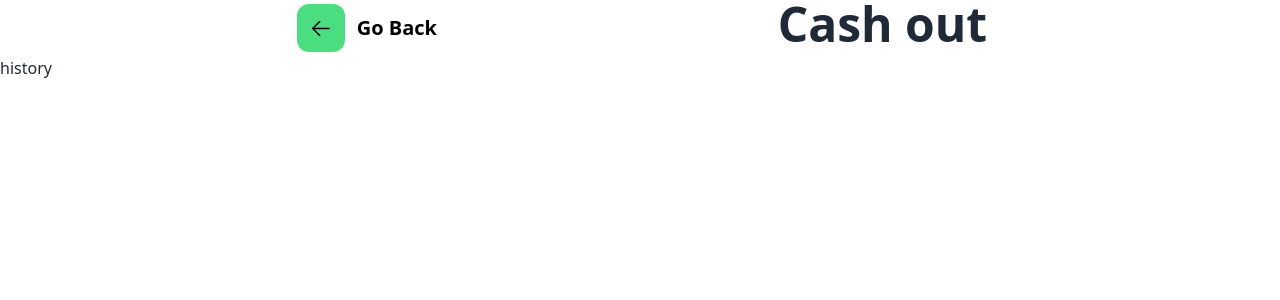
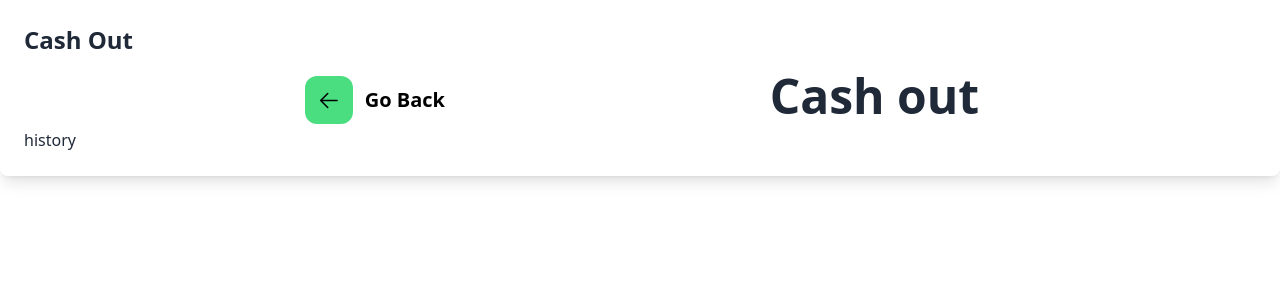
Before and after one commit to ABidhasan134/your-cash-clinte, a React (Vite) app: page /cashOut in a window 1280 px wide. Shown: the top 300 px of the page. Built offline with nearby package versions, Linux system fonts and the light colour scheme.

Commit message:
cash out animiting

```diff
--- a/package.json
+++ b/package.json
@@ -15,6 +15,7 @@
     "cookie-parser": "^1.4.6",
     "firebase": "^10.12.4",
     "js-cookie": "^3.0.5",
+    "motion": "^12.20.1",
     "qrcode": "^1.5.4",
     "react": "^18.3.1",
     "react-cookie": "^7.2.0",
--- a/src/layout/dashbord.jsx
+++ b/src/layout/dashbord.jsx
@@ -10,13 +10,15 @@ import user1 from "../../public/img/user1.png";
 import cashIn from '../../public/img/money.png'
 import withdraw from '../../public/img/withdraw.png'
 import parchment from '../../public/img/parchment.png'
+import { AnimatePresence } from "framer-motion";
+
 
 
 const Dashboard = () => {
   const { loading, user } = useContext(AuthContext);
   const [users, isLoading, isError] = useUserDitails();
 
-  if (isLoading) {
+  if (isLoading || loading) {
     return <div>Loading...</div>;
   }
   console.log("user is here", users);
@@ -70,7 +72,9 @@ const Dashboard = () => {
         {dashboardLinks()}
       </div>
       <div>
+         <AnimatePresence mode="wait">
         <Outlet></Outlet>
+        </AnimatePresence>
       </div>
     </div>
   );
--- a/src/shared/cash out/cashOut.jsx
+++ b/src/shared/cash out/cashOut.jsx
@@ -1,6 +1,7 @@
 import React, { useState } from "react";
 import useUserDitails from "../../hooks/useUserDitails";
 import { FaArrowLeft } from "react-icons/fa";
+import { motion } from "framer-motion";
 import { Link } from "react-router-dom";
 
 const CashOut = () => {
@@ -8,6 +9,16 @@ const CashOut = () => {
   console.log(user);
   return (
     <>
+     <motion.div
+      initial={{ opacity: 0, y: 50 }}
+      animate={{ opacity: 1, y: 0 }}
+      exit={{ opacity: 0, y: -50 }}
+      transition={{ duration: 0.5, ease: "easeInOut" }}
+      className="p-6 bg-white rounded-lg shadow-lg"
+    >
+      <h2 className="text-2xl font-bold mb-4">Cash Out</h2>
+
+
       <div className="flex justify-evenly">
         {/* back btn */}
         <button
@@ -40,6 +51,7 @@ const CashOut = () => {
         <h1 className="text-5xl font-bold">Cash out</h1>
       </div>
       <section>history</section>
+      </motion.div>
     </>
   );
 };
```
Also changed, not shown: 1 other file (tests, documents, lock files or other folders).
